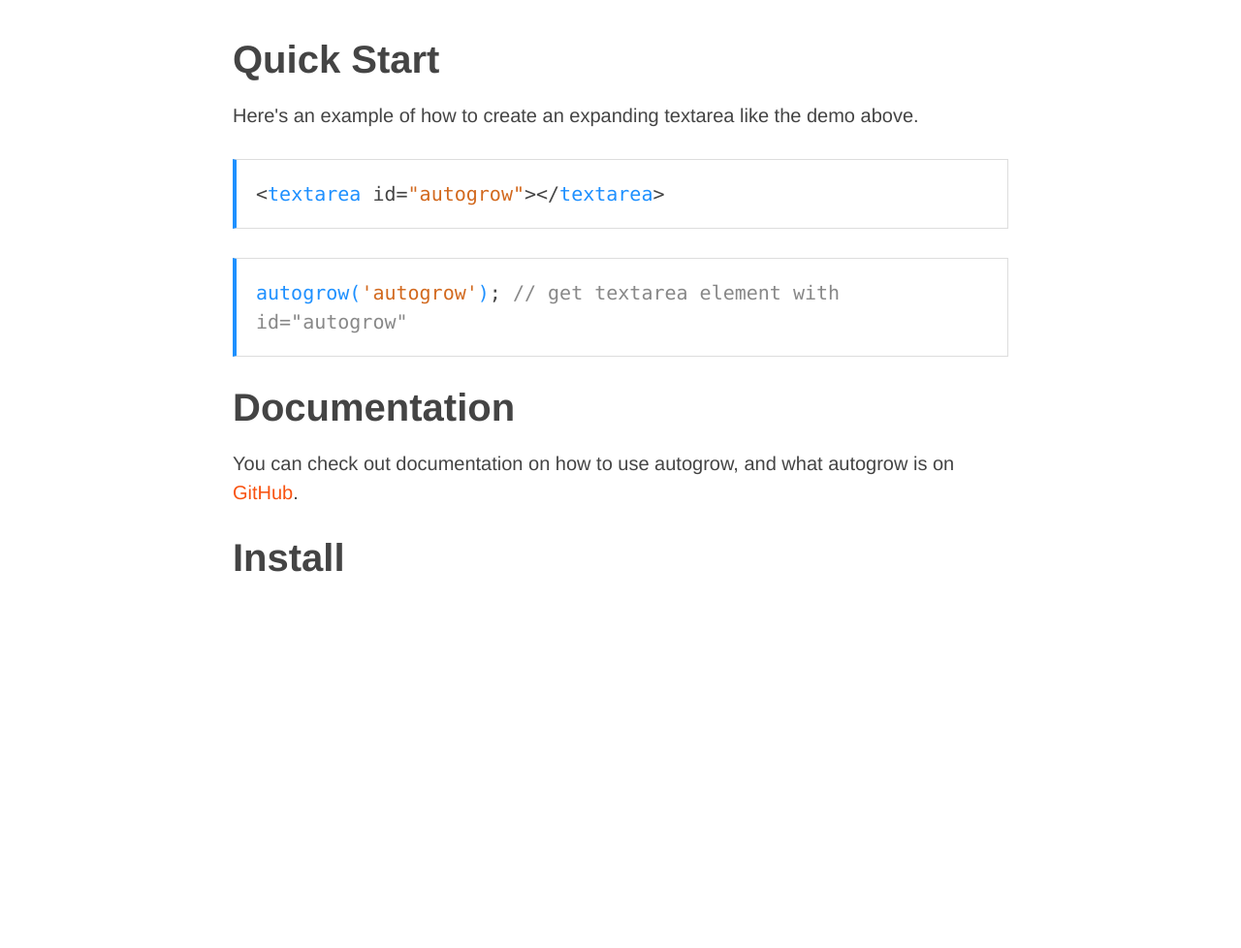
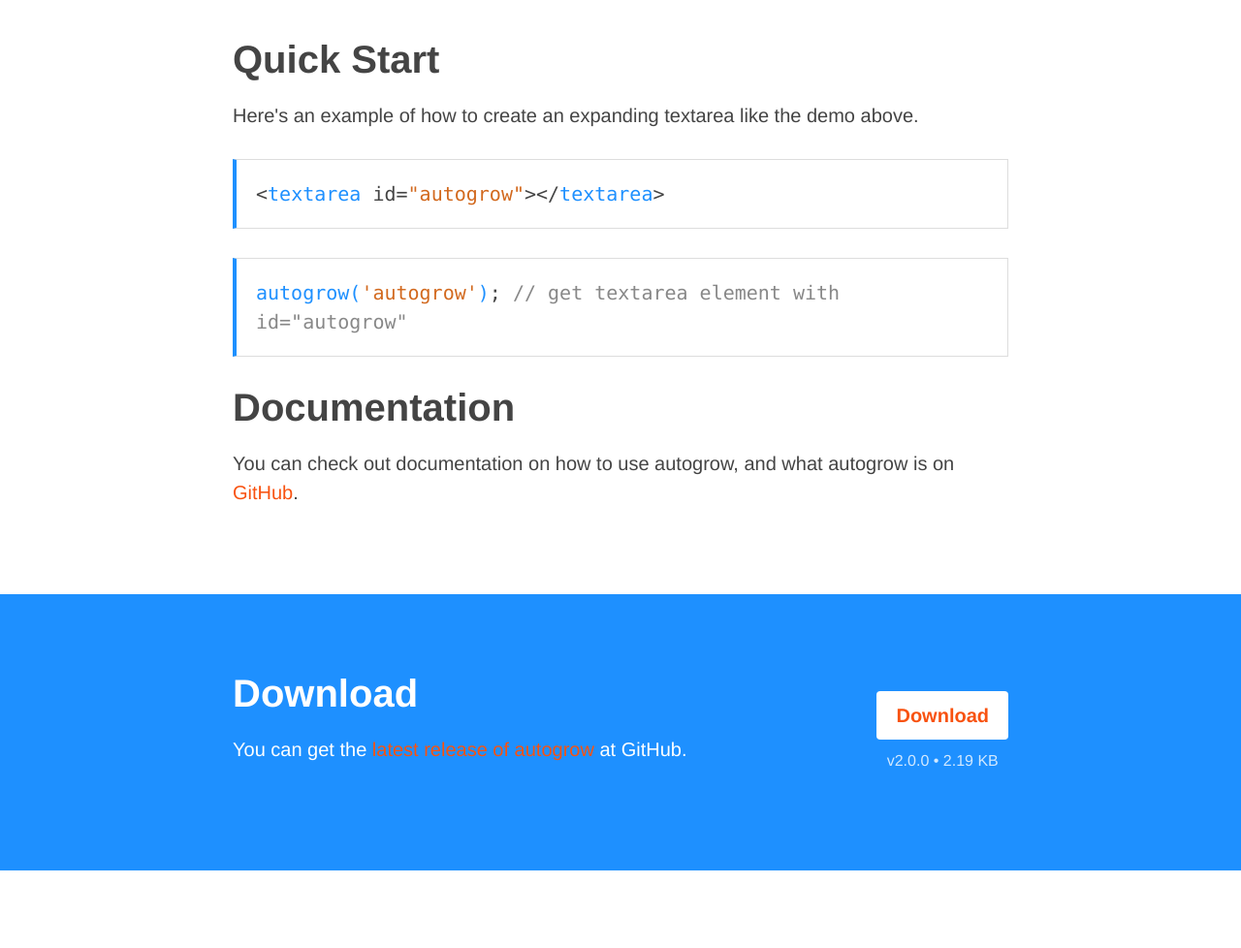
Before and after one commit to carlrafting/autogrow, a PHP site: page / in a window 1280 px wide. Shown: the part 1015-1993 px from the top of the page at 97% size. Before the commit the page ends 1605 px from the top, so only its background shows below. Run offline with PHP 8.4, Linux system fonts and the light colour scheme.

Commit message:
Update index.html
Add download section.

```diff
--- a/css/global.css
+++ b/css/global.css
@@ -105,20 +105,21 @@ em { font-style: italic; }
 img { max-width: 100%; vertical-align: middle; }
 header,
 [role="main"],
-footer {
+footer,
+.download {
   padding: 1em;
   margin-bottom: 1em
 }
 @media (min-width: 32em) {
   header,
   [role="main"],
-  footer {
+  footer,
+  .download {
     padding: 1em 2em;
-    margin-bottom: 1em
   }
 }
-header,
-footer {
+footer,
+header {
   text-align: center;
 }
 footer {
@@ -244,5 +245,43 @@ header p {
   max-width: 100%;
   margin: auto;
 }
+.download {
+  background: dodgerblue;
+  color: white;
+  padding-top: 1.5em;
+  padding-bottom: 1.5em;
+}
+.download .container {
+  display: flex;
+  justify-content: space-between;
+  flex-direction: column;
+}
+.button-download {
+  font-weight: bold;
+  font-weight: 600;
+  background: white;
+  padding: .5em 1em;
+  display: inline-block;
+  border-radius: 4px;
+  margin-bottom: .25em;
+}
+.download-meta {
+  font-size: 80%;
+  color: rgba(255, 255, 255, .8);
+}
+@media (min-width: 46em) {
+  .download {
+    padding: 4em 2em;
+    margin-bottom: 4em;
+  }
+  .download .container {
+    flex-direction: row;
+  }
+  .download-box {
+    /* flex: 0 1 1; */
+    text-align: center;
+    align-self: center;
+  }
+}
 
 /* @end page components */
--- a/index.html
+++ b/index.html
@@ -43,8 +43,21 @@
 <h2>Documentation</h2>
 <p>You can check out documentation on how to use autogrow, and what autogrow is on <a href="https://github.com/carlrafting/autogrow#autogrow">GitHub</a>.</p>
 
-<h2>Install</h2>
+</div>
 
+</div>
+
+<div class="download">
+
+<div class="container">
+<div class="download-desc">
+<h2>Download</h2>
+<p>You can get the <a href="https://github.com/carlrafting/autogrow/releases/latest">latest release of autogrow</a> at GitHub.</p>
+</div>
+<div class="download-box">
+<a class="button-download" href="#">Download</a><br>
+<span class="download-meta">v2.0.0 • 2.19 KB</span>
+</div>
 </div>
 
 </div>
```
